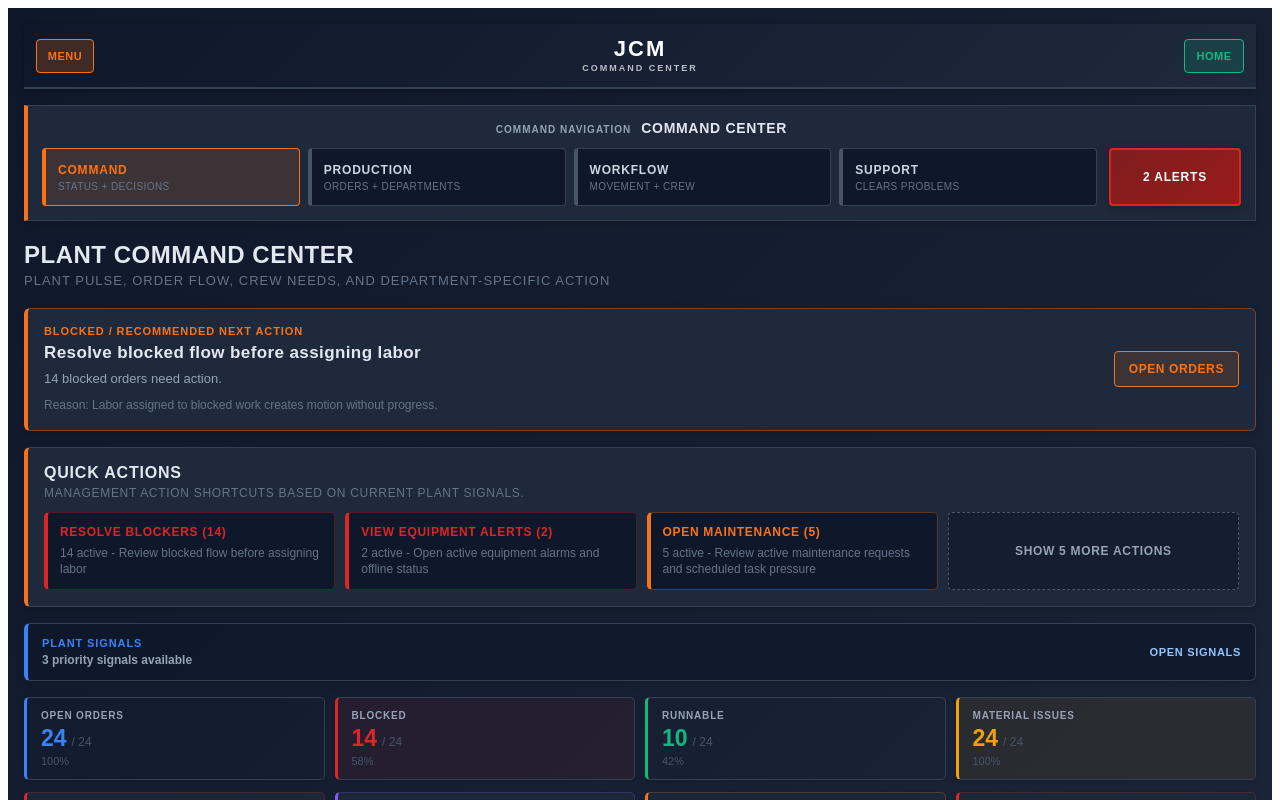
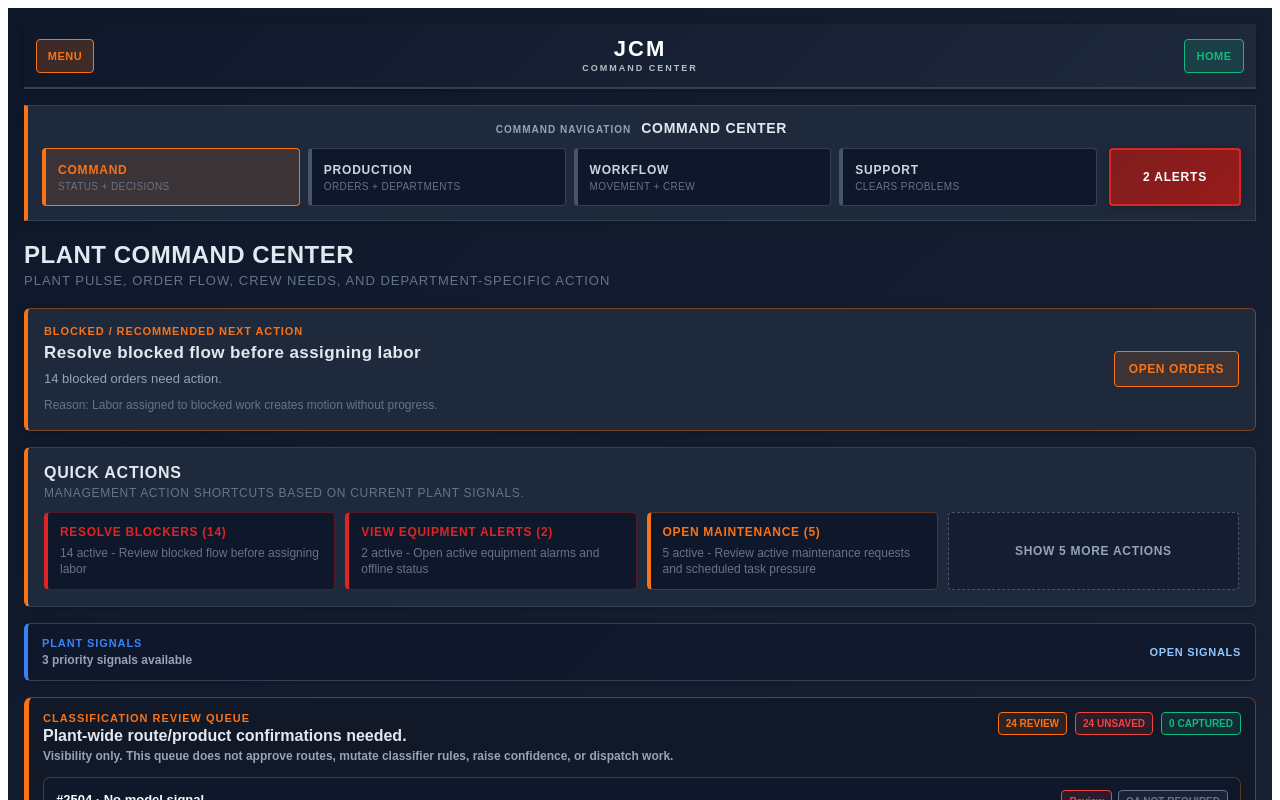
Before and after one commit to jcm-digital-coworker/JCM-Command-Center, a React (Vite) app: page / in a window 1280 px wide. Shown: the top 800 px of the page. Built offline with nearby package versions, Linux system fonts and the light colour scheme.

Commit message:
Mount classification review queue on dashboard

```diff
--- a/src/pages/DashboardPage.tsx
+++ b/src/pages/DashboardPage.tsx
@@ -17,6 +17,7 @@ import PlantSignalsPanel from '../components/dashboard/PlantSignalsPanel';
 import DashboardOverviewPanels from '../components/dashboard/DashboardOverviewPanels';
 import DashboardWorkCenterCard from '../components/dashboard/DashboardWorkCenterCard';
 import CommandRecommendationCard from '../components/dashboard/CommandRecommendationCard';
+import ClassificationReviewQueue from '../components/dashboard/ClassificationReviewQueue';
 import {
   dashboardGridStyle,
   dashboardHeaderStyle,
@@ -73,9 +74,11 @@ export default function DashboardPage({
     const refresh = () => setRuntimeVersion((version) => version + 1);
     window.addEventListener(WORKFLOW_RUNTIME_UPDATED_EVENT, refresh);
     window.addEventListener('storage', refresh);
+    window.addEventListener('jcm-classification-review-confirmations-updated', refresh);
     return () => {
       window.removeEventListener(WORKFLOW_RUNTIME_UPDATED_EVENT, refresh);
       window.removeEventListener('storage', refresh);
+      window.removeEventListener('jcm-classification-review-confirmations-updated', refresh);
     };
   }, []);
 
@@ -125,6 +128,7 @@ export default function DashboardPage({
       />
       <QuickActionsPanel roleView={roleView} actions={quickActions} onGoToTab={onGoToTab} theme={theme} />
       <PlantSignalsPanel onNavigate={onGoToTab} />
+      <ClassificationReviewQueue theme={theme} />
 
       <DashboardOverviewPanels
         openOrderCount={openOrders.length}
```
